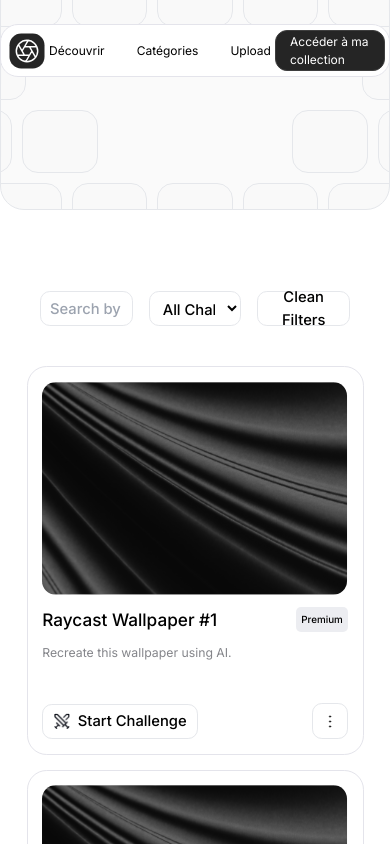
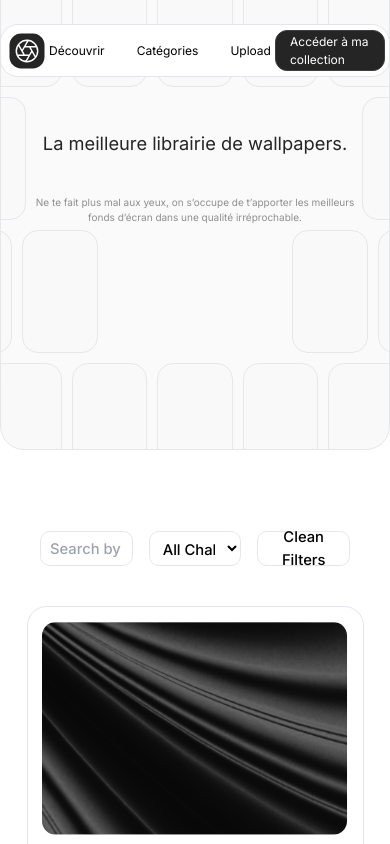
Before and after one commit to 69killian/Landing-page-card-product, a React (Create React App) app: page / in a window 390 px wide. Shown: the top 844 px of the page. Built offline with nearby package versions, Linux system fonts and the light colour scheme.

Commit message:
Hero section responsive

```diff
--- a/src/App.jsx
+++ b/src/App.jsx
@@ -1,7 +1,7 @@
 import React, { useState, useEffect } from 'react';
 import Cards from './components/Cards.jsx';
 import Footer from './components/Footer.jsx';
-import Header from './components/Header.jsx';
+import Hero from './components/Hero.jsx';
 import Filters from './components/Filters.jsx';
 
 
@@ -39,7 +39,7 @@
   return (
     <>
     <div className='flex justify-center'>
-<Header />
+<Hero />
 </div>
       <div className="App flex justify-center items-center">
         <div className="relative overflow-hidden pb-[150px]">
--- a/src/components/Header.jsx
+++ /dev/null
@@ -1,17 +0,0 @@
-import React from 'react';
-import HeaderCards from './HeaderCards';
-import Navbar from './Navbar';
-
-const Header = () => {
-  return (
-    <>
-
-      <div className='bg-[#FAFAFA] relative top-[-41px] w-[400px] sm:w-[670px] md:w-[850px] lg:w-[1100px] xl:w-[1486px] h-[211px] sm:h-[211px] md:h-[251px] lg:h-[331px] xl:h-[431px] border rounded-b-[24px] overflow-hidden'><HeaderCards/></div>
-
-      <Navbar/>
-
-    </>
-  );
-};
-
-export default Header;
--- a/src/components/HeaderCards.jsx
+++ b/src/components/HeaderCards.jsx
@@ -10,7 +10,7 @@
           .map((_, index) => (
             <div
               key={`row1-card${index}`}
-              className="bg-[#E6E6E61A] min-w-[60px] h-[63px] sm:min-w-[112px] sm:h-[63px] md:min-w-[132px] md:h-[73px] lg:min-w-[132px] lg:h-[93px] xl:min-w-[224px] xl:h-[126px] border border-[#E4E4EBCC/80] rounded-[16px] flex-shrink-0"
+              className="bg-[#E6E6E61A] min-w-[60px] h-[123px] sm:min-w-[112px] sm:h-[123px] md:min-w-[132px] md:h-[123px] lg:min-w-[172px] lg:h-[133px] xl:min-w-[224px] xl:h-[126px] border border-[#E4E4EBCC/80] rounded-[16px] flex-shrink-0"
             ></div>
           ))}
       </div>
@@ -22,20 +22,20 @@
           .map((_, index) => (
             <div
               key={`row2-left-card${index}`}
-              className="bg-[#E6E6E61A] min-w-[60px] h-[63px] sm:min-w-[112px] sm:h-[63px] md:min-w-[132px] md:h-[73px] lg:min-w-[132px] lg:h-[93px] xl:min-w-[224px] xl:h-[126px] border border-[#E4E4EBCC/80] rounded-[16px] flex-shrink-0"
+              className="bg-[#E6E6E61A] min-w-[60px] h-[123px] sm:min-w-[112px] sm:h-[123px] md:min-w-[132px] md:h-[123px] lg:min-w-[172px] lg:h-[133px] xl:min-w-[224px] xl:h-[126px] border border-[#E4E4EBCC/80] rounded-[16px] flex-shrink-0"
             ></div>
           ))}
         {Array(3)
           .fill(null)
           .map((_, index) => (
-            <div key={`row2-empty-card${index}`} className="min-w-[60px] h-[63px] sm:min-w-[112px] sm:h-[63px] md:min-w-[132px] md:h-[73px] lg:min-w-[132px] lg:h-[93px] xl:min-w-[224px] xl:h-[126px] flex-shrink-0"></div>
+            <div key={`row2-empty-card${index}`} className="min-w-[60px] h-[123px] sm:min-w-[112px] sm:h-[123px] md:min-w-[132px] md:h-[123px] lg:min-w-[172px] lg:h-[133px] xl:min-w-[224px] xl:h-[126px] flex-shrink-0"></div>
           ))}
         {Array(2)
           .fill(0)
           .map((_, index) => (
             <div
               key={`row2-right-card${index}`}
-              className="bg-[#E6E6E61A] min-w-[60px] h-[63px] sm:min-w-[112px] sm:h-[63px] md:min-w-[132px] md:h-[73px] lg:min-w-[132px] lg:h-[93px] xl:min-w-[224px] xl:h-[126px] border border-[#E4E4EBCC/80] rounded-[16px] flex-shrink-0 relative right-[-70px]"
+              className="bg-[#E6E6E61A] min-w-[60px] h-[123px] sm:min-w-[112px] sm:h-[123px] md:min-w-[132px] md:h-[123px] lg:min-w-[172px] lg:h-[133px] xl:min-w-[224px] xl:h-[126px] border border-[#E4E4EBCC/80] rounded-[16px] flex-shrink-0 relative right-[-70px]"
             ></div>
           ))}
       </div>
@@ -47,20 +47,20 @@
           .map((_, index) => (
             <div
               key={`row3-left-card${index}`}
-              className="bg-[#E6E6E61A] min-w-[60px] h-[63px] sm:min-w-[112px] sm:h-[63px] md:min-w-[132px] md:h-[73px] lg:min-w-[132px] lg:h-[93px] xl:min-w-[224px] xl:h-[126px] border border-[#E4E4EBCC/80] rounded-[16px] flex-shrink-0"
+              className="bg-[#E6E6E61A] min-w-[60px] h-[123px] sm:min-w-[112px] sm:h-[123px] md:min-w-[132px] md:h-[123px] lg:min-w-[172px] lg:h-[133px] xl:min-w-[224px] xl:h-[126px] border border-[#E4E4EBCC/80] rounded-[16px] flex-shrink-0"
             ></div>
           ))}
         {Array(3)
           .fill(null)
           .map((_, index) => (
-            <div key={`row3-empty-card${index}`} className="min-w-[60px] h-[63px] sm:min-w-[112px] sm:h-[63px] md:min-w-[132px] md:h-[73px] lg:min-w-[132px] lg:h-[93px] xl:min-w-[224px] xl:h-[126px] flex-shrink-0"></div>
+            <div key={`row3-empty-card${index}`} className="min-w-[60px] h-[123px] sm:min-w-[112px] sm:h-[123px] md:min-w-[132px] md:h-[123px] lg:min-w-[172px] lg:h-[133px] xl:min-w-[224px] xl:h-[126px] flex-shrink-0"></div>
           ))}
         {Array(2)
           .fill(0)
           .map((_, index) => (
             <div
               key={`row3-right-card${index}`}
-              className="bg-[#E6E6E61A] min-w-[60px] h-[63px] sm:min-w-[112px] sm:h-[63px] md:min-w-[132px] md:h-[73px] lg:min-w-[132px] lg:h-[93px] xl:min-w-[224px] xl:h-[126px] border border-[#E4E4EBCC/80] rounded-[16px] flex-shrink-0 relative right-[72px]"
+              className="bg-[#E6E6E61A] min-w-[60px] h-[123px] sm:min-w-[112px] sm:h-[123px] md:min-w-[132px] md:h-[123px] lg:min-w-[172px] lg:h-[133px] xl:min-w-[224px] xl:h-[126px] border border-[#E4E4EBCC/80] rounded-[16px] flex-shrink-0 relative right-[72px]"
             ></div>
           ))}
       </div>
@@ -72,7 +72,7 @@
           .map((_, index) => (
             <div
               key={`row4-card${index}`}
-              className="bg-[#E6E6E61A] min-w-[60px] h-[63px] sm:min-w-[112px] sm:h-[63px] md:min-w-[132px] md:h-[73px] lg:min-w-[132px] lg:h-[93px] xl:min-w-[224px] xl:h-[126px] border border-[#E4E4EBCC/80] rounded-[16px] flex-shrink-0"
+              className="bg-[#E6E6E61A] min-w-[60px] h-[123px] sm:min-w-[112px] sm:h-[123px] md:min-w-[132px] md:h-[123px] lg:min-w-[172px] lg:h-[133px] xl:min-w-[224px] xl:h-[126px] border border-[#E4E4EBCC/80] rounded-[16px] flex-shrink-0"
             ></div>
           ))}
       </div>
--- /dev/null
+++ b/src/components/Hero.jsx
@@ -0,0 +1,20 @@
+import React from 'react';
+import HeaderCards from './HeaderCards';
+import Navbar from './Navbar';
+import Title from './Title';
+
+const Header = () => {
+  return (
+    <>
+
+      <div className='bg-[#FAFAFA] relative top-[-41px] w-[400px] sm:w-[670px] md:w-[850px] lg:w-[1100px] xl:w-[1486px] h-[451px] sm:h-[451px] md:h-[451px] lg:h-[481px] xl:h-[431px] border rounded-b-[24px] overflow-hidden'><HeaderCards/></div>
+
+      <Navbar/>
+
+      <Title/>
+
+    </>
+  );
+};
+
+export default Header;
--- /dev/null
+++ b/src/components/Title.jsx
@@ -0,0 +1,12 @@
+import React from 'react'
+
+const Title = () => {
+  return (
+     <>
+    <div className='absolute z-[1] top-[130px] text-500 text-[18.26px] sm:text-[25.26px] md:text-[30.26px] lg:text-[30.26px] xl:text-[40.26px] text-[#252525] flex text-center'>La meilleure librairie de wallpapers.</div>
+    <div className='absolute z-[1] top-[195px] text-500 text-[10px] sm:text-[14px] md:text-[14px] lg:text-[14px] xl:text-[14px] text-[#252525]/50 flex text-center'>Ne te fait plus mal aux yeux, on s’occupe de t’apporter les meilleurs <br /> fonds d’écran dans une qualité irréprochable.</div>
+    </>
+  )
+}
+
+export default Title
```
